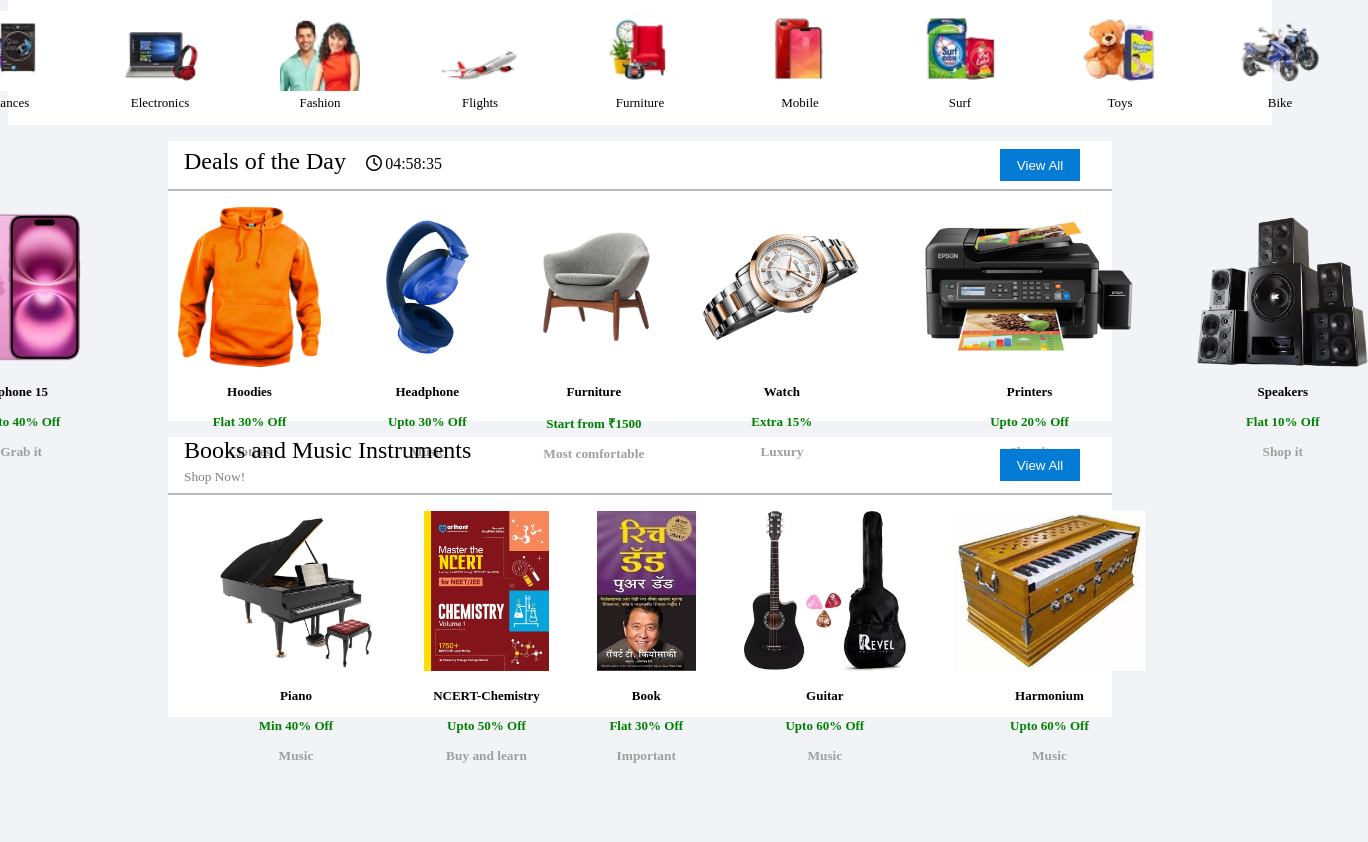
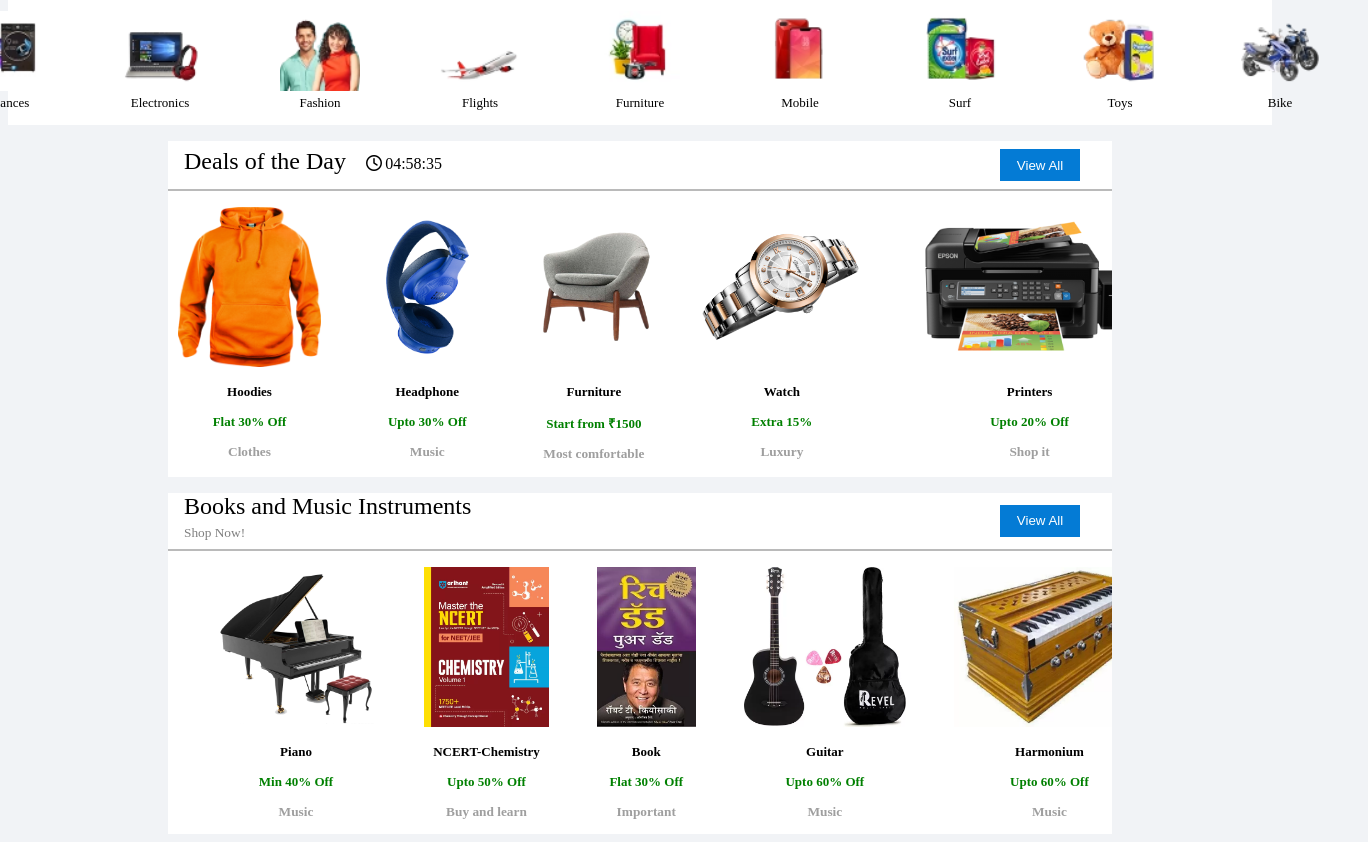
Before and after one commit to DevarshSimform/flipkart-clone, a plain HTML site: page index.html in a window 1280 px wide. Shown: the part 61-903 px from the top of the page, 1368 px wide, since content can reach past the window. Before the commit the page ends 840 px from the top, so only its background shows below. Drawn offline with Linux system fonts and the light colour scheme.

Commit message:
Updating css

```diff
--- a/style.css
+++ b/style.css
@@ -87,9 +87,10 @@ body{
 .content-one {
     margin-left: 10rem;
     margin-right: 10rem;
-    height: 35vh;
+    height: max-content;
     margin-top: 1rem;
     background-color: rgb(255, 255, 255);
+    overflow-x: auto;
 }
 
 .content-one .heading {
@@ -148,9 +149,10 @@ button {
 .content-two {
     margin-left: 10rem;
     margin-right: 10rem;
-    height: 35vh;
+    height: max-content;
     margin-top: 1rem;
     background-color: rgb(255, 255, 255);
+    overflow-x: auto;
 }
 
 .content-two .heading {
```
Also changed, not shown: index.html (+1 -7 lines).
